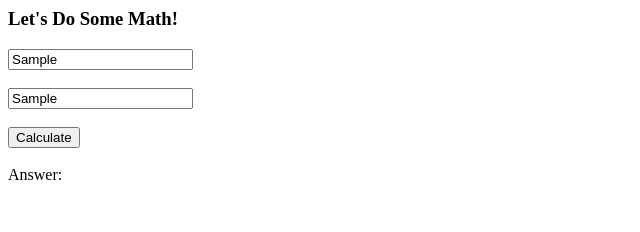
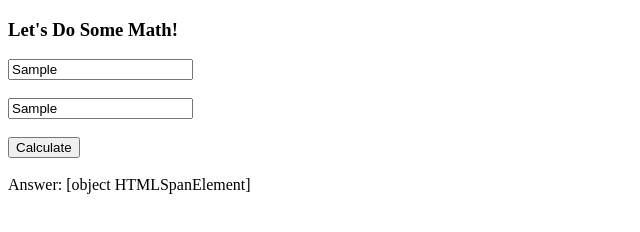
Before and after one commit to sbesozzi/JavaScript-Simple-Calculator, a plain HTML site: page index.html in a window 1280 px wide. Both pictures are taken after typing "Sample", "Sample" into the empty fields and a click on the input "Calculate". Shown: the whole page, without its empty margins (0-640 px from the left). Drawn offline with Linux system fonts and the light colour scheme.

Commit message:
Added main.js

```diff
--- a/index.html
+++ b/index.html
@@ -1,3 +1,11 @@
+<!DOCTYPE html>
+<html>
+<head>
+  <title>Calculator</title>
+  <link rel="stylesheet" type="text/css" href="main.css">
+</head>
+<body>
+
 <h3>Let's Do Some Math!</h3>
 
 <input type="text" id="num_one" />
@@ -10,3 +18,8 @@
   <br />
   Answer: <span id="answer"></span>
 </div>
+
+  <script src="main.js"></script>
+
+</body>
+</html>
--- a/main.js
+++ b/main.js
@@ -0,0 +1,27 @@
+// Our Calculation Function
+var add = function (answer) {
+  console.log(answer);
+  return numberInput1 + numberInput2;
+}
+
+// Grab My Elements
+var numberInput1 = document.querySelector('#num_one');
+var numberInput2 = document.querySelector('#num_two');
+var calculateBtn = document.querySelector('#calculateBtn');
+var answerElem = document.querySelector('#answer');
+
+//Variable Declarartions
+var number1, number2, answerText;
+
+
+//Function to Preform the Caculation
+var calculate =function() {
+  number1 =  numberInput1.value,
+  number2 = numberInput2.value;
+  answerText = answer;
+  answerElem.textContent = answerText;
+
+}
+
+//Button Click
+calculateBtn.addEventListener('click', calculate);
```
